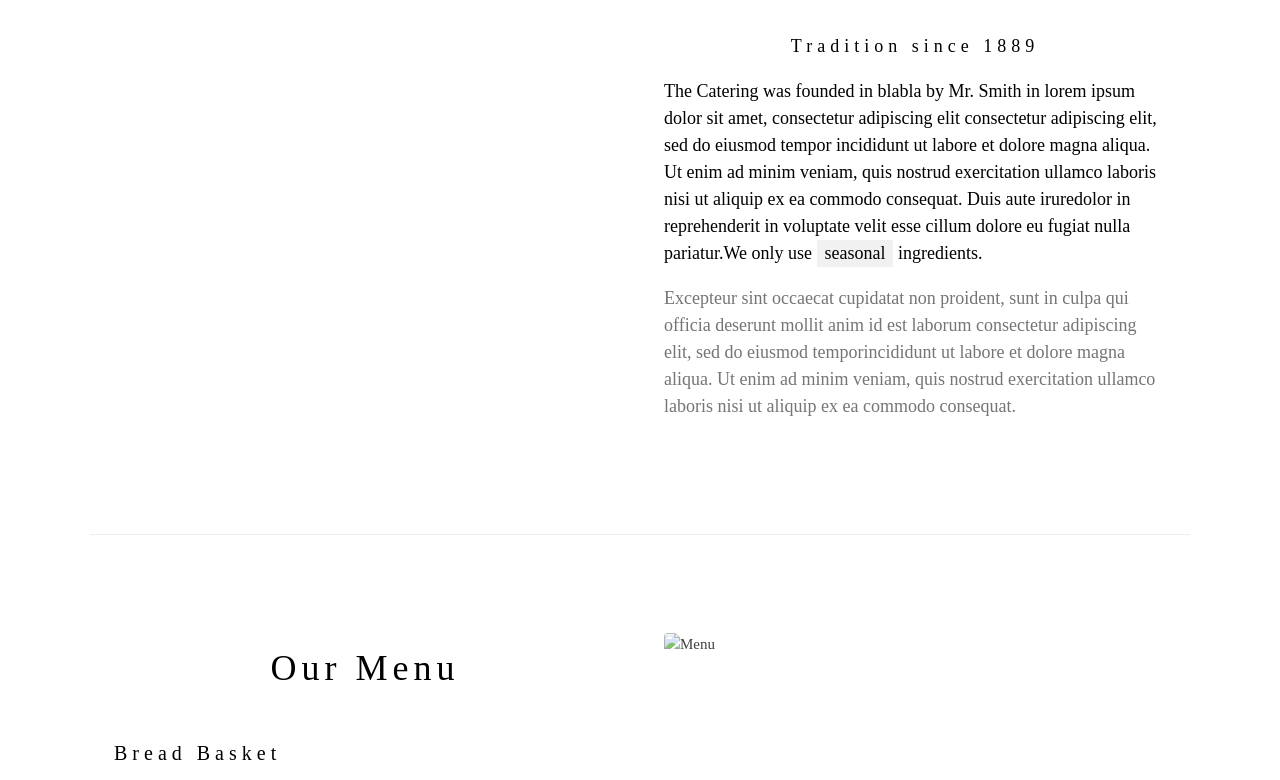
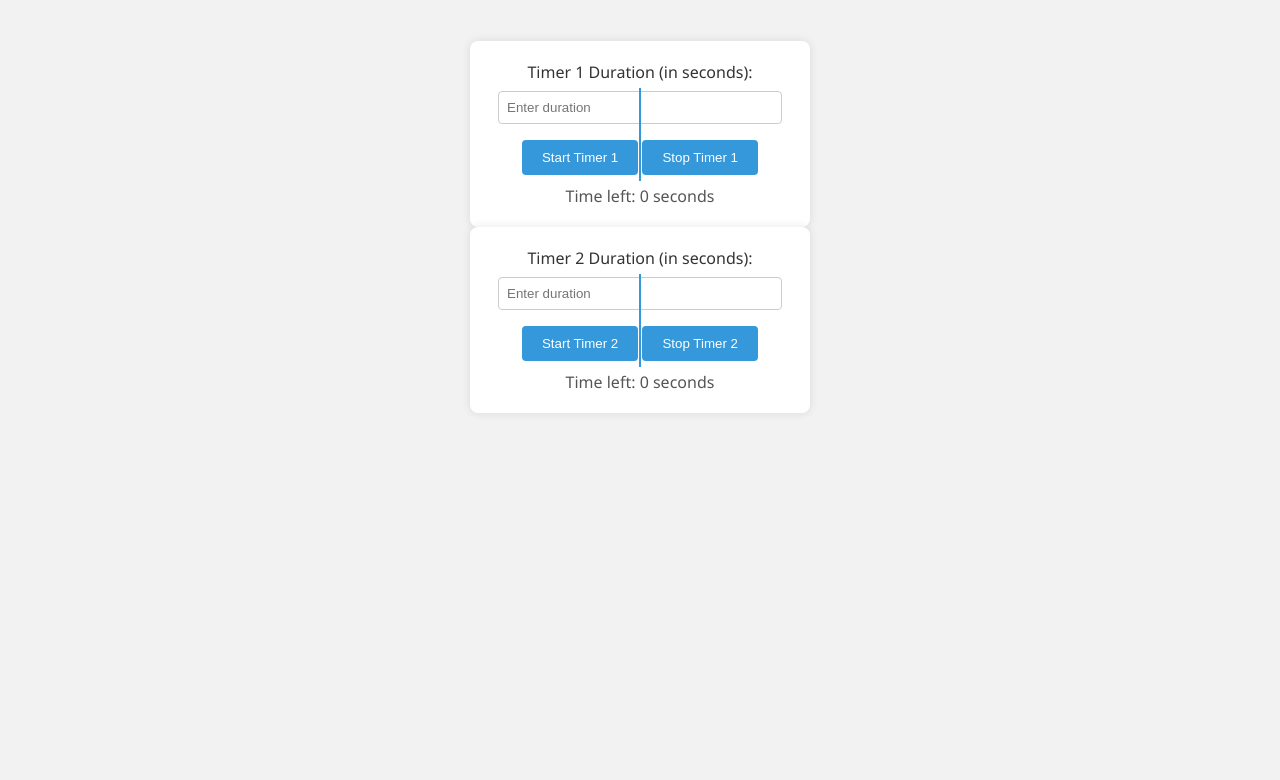
Before and after one commit to damienwin/nutritionfoodcalculator, a plain HTML site: page index.html in a window 1280 px wide. Shown: the part 173-953 px from the top of the page. After the commit the page ends 800 px from the top, so only its background shows below. Drawn offline with nearby package versions, Linux system fonts and the light colour scheme.

Commit message:
Clock TImer thingy

```diff
--- a/index.html
+++ b/index.html
@@ -1,109 +1,172 @@
 <!DOCTYPE html>
-<html>
+<html lang="en">
 <head>
-<title>W3.CSS Template</title>
-<meta charset="UTF-8">
-<meta name="viewport" content="width=device-width, initial-scale=1">
-<link rel="stylesheet" href="https://www.w3schools.com/w3css/4/w3.css">
-<style>
-body {font-family: "Times New Roman", Georgia, Serif;}
-h1, h2, h3, h4, h5, h6 {
-  font-family: "Playfair Display";
-  letter-spacing: 5px;
-}
-</style>
+    <meta charset="UTF-8">
+    <meta name="viewport" content="width=device-width, initial-scale=1.0">
+    <title>Timer Utility</title>
+    <style>
+        body {
+            font-family: 'Segoe UI', Tahoma, Geneva, Verdana, sans-serif;
+            margin: 0;
+            padding: 0;
+            background-color: #f2f2f2;
+            color: #333;
+            display: flex;
+            align-items: center;
+            justify-content: center;
+            height: 100vh;
+        }
+
+        #timer-container {
+            text-align: center;
+        }
+
+        .timer {
+            background-color: #fff;
+            padding: 20px;
+            border-radius: 8px;
+            box-shadow: 0 0 10px rgba(0, 0, 0, 0.1);
+            margin: 20px;
+            max-width: 300px;
+            margin: 0 auto;
+            transition: transform 0.2s ease-in-out;
+            position: relative;
+        }
+
+        .timer:hover {
+            transform: scale(1.05);
+        }
+
+        label {
+            display: block;
+            margin-bottom: 8px;
+            color: #333;
+        }
+
+        input {
+            width: calc(100% - 16px);
+            padding: 8px;
+            margin-bottom: 16px;
+            box-sizing: border-box;
+            border: 1px solid #ccc;
+            border-radius: 4px;
+            outline: none;
+        }
+
+        button {
+            background-color: #3498db;
+            color: #fff;
+            padding: 10px 20px;
+            border: none;
+            border-radius: 4px;
+            cursor: pointer;
+            transition: background-color 0.3s ease-in-out;
+        }
+
+        button:hover {
+            background-color: #2980b9;
+        }
+
+        p {
+            margin: 10px 0 0;
+            color: #555;
+        }
+
+        .clock-hand {
+            position: absolute;
+            top: 50%;
+            left: 50%;
+            transform-origin: 100% 50%;
+            transform: translate(-50%, -50%) rotate(0deg);
+            width: 2px;
+            height: 50%;
+            background-color: #3498db;
+            animation: rotateClock 1s linear infinite;
+        }
+
+        @keyframes rotateClock {
+            from {
+                rotate: 0deg;
+            }
+            to {
+                rotate: -360deg;
+            }
+        }
+    </style>
 </head>
 <body>
 
-<!-- Navbar (sit on top) -->
-<div class="w3-top">
-  <div class="w3-bar w3-white w3-padding w3-card" style="letter-spacing:4px;">
-    <a href="#home" class="w3-bar-item w3-button">Gourmet au Catering</a>
-    <!-- Right-sided navbar links. Hide them on small screens -->
-    <div class="w3-right w3-hide-small">
-      <a href="#about" class="w3-bar-item w3-button">About</a>
-      <a href="#menu" class="w3-bar-item w3-button">Menu</a>
-      <a href="#contact" class="w3-bar-item w3-button">Contact</a>
-    </div>
-  </div>
-</div>
+    <div id="timer-container">
+        <div class="timer" id="timer1">
+            <div class="clock-hand" id="clockHand1"></div>
+            <label for="duration1">Timer 1 Duration (in seconds):</label>
+            <input type="number" id="duration1" placeholder="Enter duration">
+            <button onclick="startTimer('timer1')">Start Timer 1</button>
+            <button onclick="stopTimer('timer1')">Stop Timer 1</button>
+            <p>Time left: <span id="timeLeft1">0</span> seconds</p>
+        </div>
 
-<!-- Header -->
-<header class="w3-display-container w3-content w3-wide" style="max-width:1600px;min-width:500px" id="home">
-  <img class="w3-image" src="/w3images/hamburger.jpg" alt="Hamburger Catering" width="1600" height="800">
-  <div class="w3-display-bottomleft w3-padding-large w3-opacity">
-    <h1 class="w3-xxlarge">Le Catering</h1>
-  </div>
-</header>
-
-<!-- Page content -->
-<div class="w3-content" style="max-width:1100px">
-
-  <!-- About Section -->
-  <div class="w3-row w3-padding-64" id="about">
-    <div class="w3-col m6 w3-padding-large w3-hide-small">
-     <img src="/w3images/tablesetting2.jpg" class="w3-round w3-image w3-opacity-min" alt="Table Setting" width="600" height="750">
+        <div class="timer" id="timer2">
+            <div class="clock-hand" id="clockHand2"></div>
+            <label for="duration2">Timer 2 Duration (in seconds):</label>
+            <input type="number" id="duration2" placeholder="Enter duration">
+            <button onclick="startTimer('timer2')">Start Timer 2</button>
+            <button onclick="stopTimer('timer2')">Stop Timer 2</button>
+            <p>Time left: <span id="timeLeft2">0</span> seconds</p>
+        </div>
     </div>
 
-    <div class="w3-col m6 w3-padding-large">
-      <h1 class="w3-center">About Catering</h1><br>
-      <h5 class="w3-center">Tradition since 1889</h5>
-      <p class="w3-large">The Catering was founded in blabla by Mr. Smith in lorem ipsum dolor sit amet, consectetur adipiscing elit consectetur adipiscing elit, sed do eiusmod tempor incididunt ut labore et dolore magna aliqua. Ut enim ad minim veniam, quis nostrud exercitation ullamco laboris nisi ut aliquip ex ea commodo consequat. Duis aute iruredolor in reprehenderit in voluptate velit esse cillum dolore eu fugiat nulla pariatur.We only use <span class="w3-tag w3-light-grey">seasonal</span> ingredients.</p>
-      <p class="w3-large w3-text-grey w3-hide-medium">Excepteur sint occaecat cupidatat non proident, sunt in culpa qui officia deserunt mollit anim id est laborum consectetur adipiscing elit, sed do eiusmod temporincididunt ut labore et dolore magna aliqua. Ut enim ad minim veniam, quis nostrud exercitation ullamco laboris nisi ut aliquip ex ea commodo consequat.</p>
-    </div>
-  </div>
+    <script>
+        const timers = {};
 
-  <hr>
+        function startTimer(timerId) {
+            const durationInput = document.getElementById(`duration${timerId.charAt(timerId.length - 1)}`);
+            const timeLeftSpan = document.getElementById(`timeLeft${timerId.charAt(timerId.length - 1)}`);
+            const clockHand = document.getElementById(`clockHand${timerId.charAt(timerId.length - 1)}`);
+            const duration = parseInt(durationInput.value, 10);
 
-  <!-- Menu Section -->
-  <div class="w3-row w3-padding-64" id="menu">
-    <div class="w3-col l6 w3-padding-large">
-      <h1 class="w3-center">Our Menu</h1><br>
-      <h4>Bread Basket</h4>
-      <p class="w3-text-grey">Assortment of fresh baked fruit breads and muffins 5.50</p><br>
+            if (isNaN(duration) || duration <= 0) {
+                alert('Please enter a valid duration greater than 0.');
+                return;
+            }
 
-      <h4>Honey Almond Granola with Fruits</h4>
-      <p class="w3-text-grey">Natural cereal of honey toasted oats, raisins, almonds and dates 7.00</p><br>
+            if (timers[timerId]) {
+                alert('Timer is already running.');
+                return;
+            }
 
-      <h4>Belgian Waffle</h4>
-      <p class="w3-text-grey">Vanilla flavored batter with malted flour 7.50</p><br>
+            const endTime = Date.now() + duration * 1000;
 
-      <h4>Scrambled eggs</h4>
-      <p class="w3-text-grey">Scrambled eggs, roasted red pepper and garlic, with green onions 7.50</p><br>
+            timers[timerId] = setInterval(() => {
+                const timeLeft = Math.max(0, Math.ceil((endTime - Date.now()) / 1000));
+                timeLeftSpan.textContent = timeLeft;
 
-      <h4>Blueberry Pancakes</h4>
-      <p class="w3-text-grey">With syrup, butter and lots of berries 8.50</p>
-    </div>
+                const rotation = ((duration - timeLeft) / duration) * 360;
+                clockHand.style.transform = `translate(-50%, -50%) rotate(${rotation}deg)`;
 
-    <div class="w3-col l6 w3-padding-large">
-      <img src="/w3images/tablesetting.jpg" class="w3-round w3-image w3-opacity-min" alt="Menu" style="width:100%">
-    </div>
-  </div>
+                if (timeLeft === 0) {
+                    clearInterval(timers[timerId]);
+                    timers[timerId] = null;
+                    alert(`Timer ${timerId.charAt(timerId.length - 1)} expired!`);
+                }
+            }, 1000);
 
-  <hr>
+            timeLeftSpan.textContent = duration;
+        }
 
-  <!-- Contact Section -->
-  <div class="w3-container w3-padding-64" id="contact">
-    <h1>Contact</h1><br>
-    <p>We offer full-service catering for any event, large or small. We understand your needs and we will cater the food to satisfy the biggerst criteria of them all, both look and taste. Do not hesitate to contact us.</p>
-    <p class="w3-text-blue-grey w3-large"><b>Catering Service, 42nd Living St, 43043 New York, NY</b></p>
-    <p>You can also contact us by phone 00553123-2323 or email catering@catering.com, or you can send us a message here:</p>
-    <form action="/action_page.php" target="_blank">
-      <p><input class="w3-input w3-padding-16" type="text" placeholder="Name" required name="Name"></p>
-      <p><input class="w3-input w3-padding-16" type="number" placeholder="How many people" required name="People"></p>
-      <p><input class="w3-input w3-padding-16" type="datetime-local" placeholder="Date and time" required name="date" value="2020-11-16T20:00"></p>
-      <p><input class="w3-input w3-padding-16" type="text" placeholder="Message \ Special requirements" required name="Message"></p>
-      <p><button class="w3-button w3-light-grey w3-section" type="submit">SEND MESSAGE</button></p>
-    </form>
-  </div>
-
-<!-- End page content -->
-</div>
-
-<!-- Footer -->
-<footer class="w3-center w3-light-grey w3-padding-32">
-  <p>Powered by <a href="https://www.w3schools.com/w3css/default.asp" title="W3.CSS" target="_blank" class="w3-hover-text-green">w3.css</a></p>
-</footer>
+        function stopTimer(timerId) {
+            if (timers[timerId]) {
+                clearInterval(timers[timerId]);
+                timers[timerId] = null;
+                const timeLeftSpan = document.getElementById(`timeLeft${timerId.charAt(timerId.length - 1)}`);
+                timeLeftSpan.textContent = 0;
+                const clockHand = document.getElementById(`clockHand${timerId.charAt(timerId.length - 1)}`);
+                clockHand.style.transform = 'translate(-50%, -50%) rotate(0deg)';
+            } else {
+                alert('Timer is not running.');
+            }
+        }
+    </script>
 
 </body>
 </html>
```
